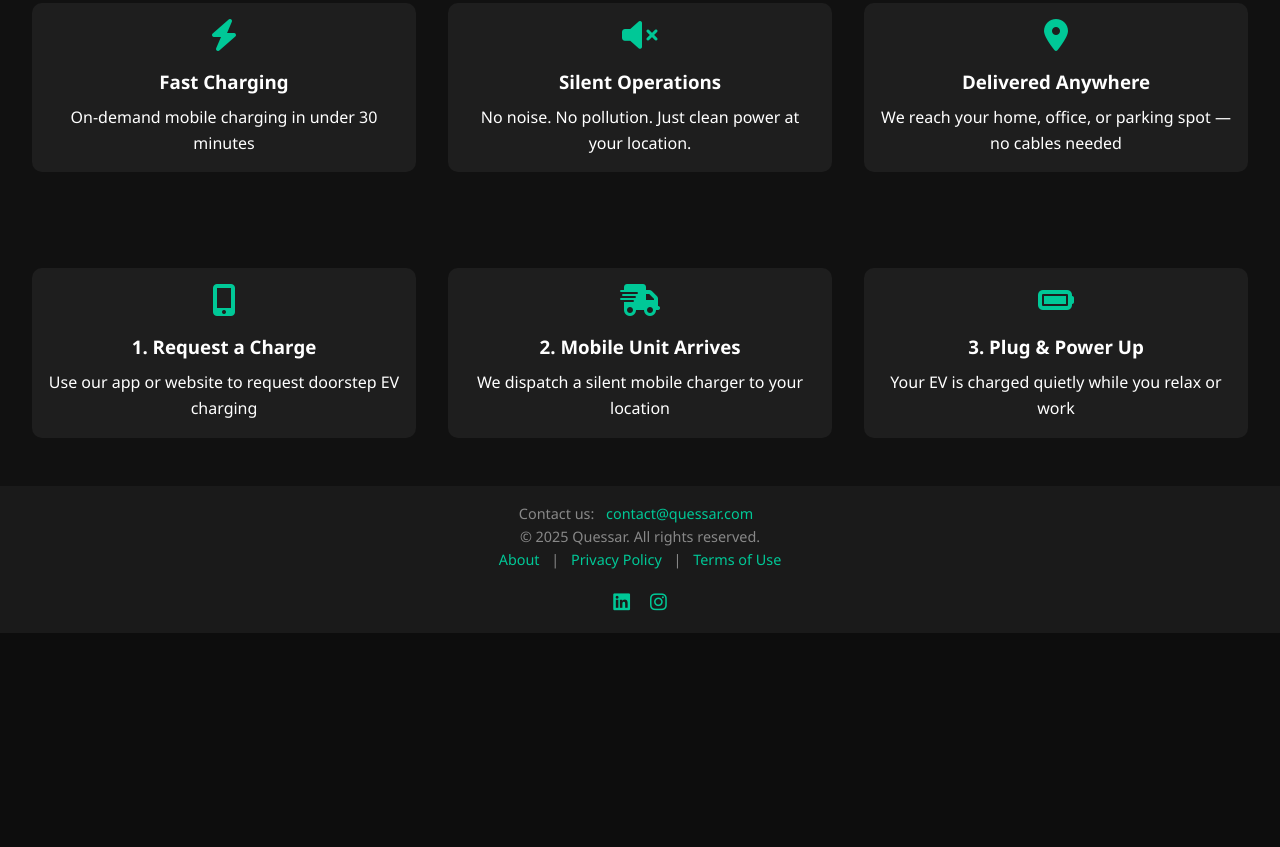
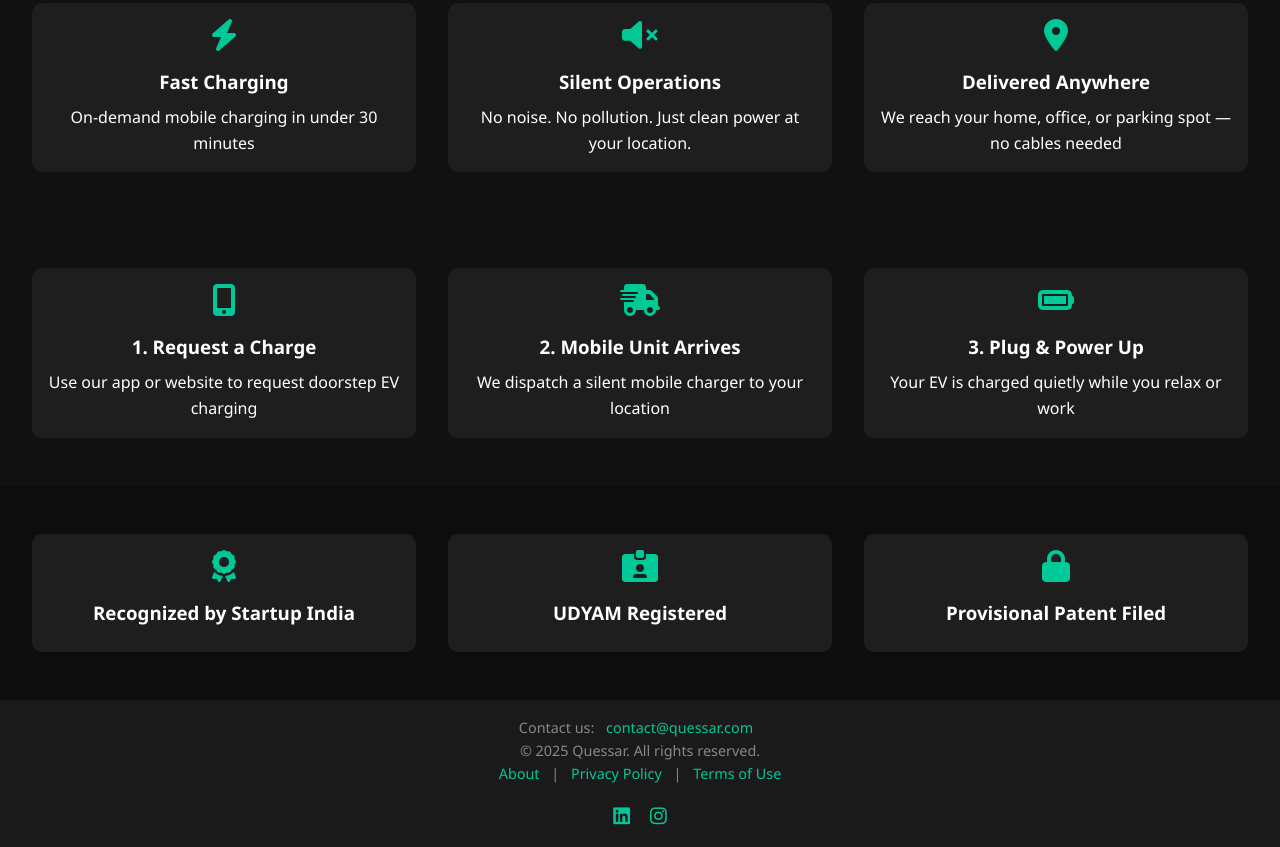
Before and after one commit to AbhinavTR/Quessar, a plain HTML site: page index.html in a window 1280 px wide. Shown: the part 983-1830 px from the top of the page. Before the commit the page ends 1616 px from the top, so only its background shows below. Drawn offline with Linux system fonts and the light colour scheme.

Commit message:
Update index.html

```diff
--- a/index.html
+++ b/index.html
@@ -179,8 +179,6 @@
   <section class="hero">
     <h1>Silent EV Charging at Your Doorstep</h1>
     <p>Check availability in your area below.</p>
-
-    <!-- PIN Code Checker -->
     <form id="pincodeForm">
       <input type="text" id="pincodeInput" placeholder="Enter your PIN code" required />
       <button type="submit">Check Availability</button>
@@ -228,6 +226,22 @@
     </div>
   </section>
 
+  <!-- Recognition Section -->
+  <section class="features" style="background:#0d0d0d;">
+    <div class="feature">
+      <i class="fas fa-award"></i>
+      <h3>Recognized by Startup India</h3>
+    </div>
+    <div class="feature">
+      <i class="fas fa-id-card-alt"></i>
+      <h3>UDYAM Registered</h3>
+    </div>
+    <div class="feature">
+      <i class="fas fa-lock"></i>
+      <h3>Provisional Patent Filed</h3>
+    </div>
+  </section>
+
   <footer>
     <p>Contact us: <a href="mailto:contact@quessar.com">contact@quessar.com</a></p>
     <p>&copy; 2025 Quessar. All rights reserved.</p>
@@ -248,7 +262,6 @@
       e.preventDefault();
       const pincode = document.getElementById("pincodeInput").value.trim();
       const message = document.getElementById("availabilityMessage");
-
       if (pincode.length === 6 && /^\d+$/.test(pincode)) {
         message.innerText = "🚧 We're not available in this location yet — but we’re expanding fast. Stay tuned!";
       } else {
```
